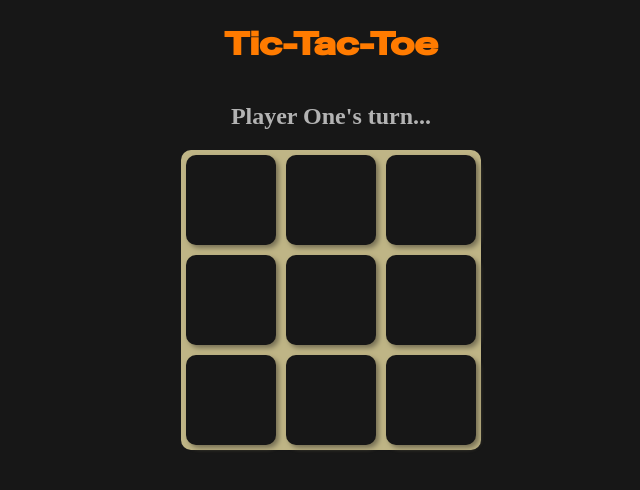
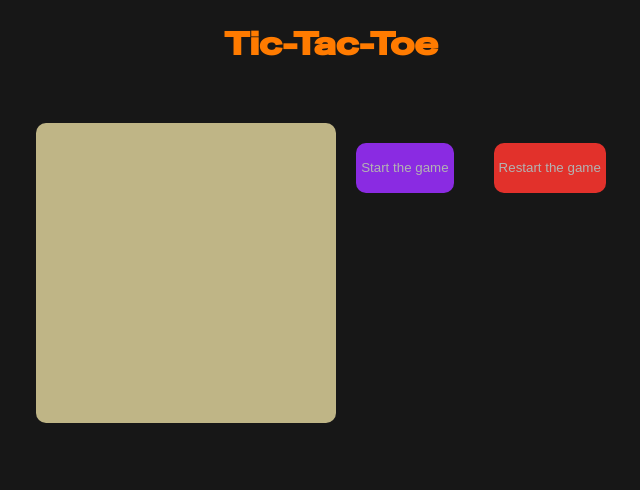
Before and after one commit to MaxKamenskii/tic-tac-toe-top, a plain HTML site: page index.html in a window 1280 px wide. Shown: the whole page, without its empty margins (309-949 px from the left). Drawn offline with Linux system fonts and the light colour scheme.

Commit message:
Add buttons to test

```diff
--- a/index.html
+++ b/index.html
@@ -15,7 +15,10 @@
     </div>
     <div class="content">
         <div class="container">
+
         </div>
+        <button class="startButton" id="startButton">Start the game</button>
+        <button class="restartButton" id="restartButton">Restart the game</button>
     </div>
 </body>
 </html>
--- a/script.js
+++ b/script.js
@@ -184,10 +184,14 @@ printNewRound();
 };
 
 
+
 function screenController() {
-    const game = GameController();
+    let game = GameController();
     const playerTurnDiv = document.querySelector('.turn');
     const boardDiv = document.querySelector('.container')
+
+    const startButton = document.querySelector("#startButton");
+    const restartButton = document.querySelector("#restartButton");
 
     const updateScreen = () => {
         // clear the board
@@ -228,7 +232,8 @@ function screenController() {
     }
 boardDiv.addEventListener("click", clickHandlerBoard);
 
-updateScreen()
+startButton.addEventListener("click", updateScreen)
+
 
 }
 screenController()
--- a/styles.css
+++ b/styles.css
@@ -80,3 +80,45 @@ h2{
     justify-content: center;
     color: var(--text-color)
 }
+
+.modal {
+    width: 300px;
+    height: 400px;
+    background-color: #787155;
+    display: flex;
+    flex-direction: column;
+    position: relative;
+}
+
+.playerPic {
+    height: 50px;
+}
+
+.startButton {
+    color: var(--text-color);
+    height: 50px;
+    width: auto;
+    padding: 5px;
+    margin: 20px;
+    border-radius: 10px;
+    background-color: blueviolet;
+    transition: 200ms;
+}
+.startButton:hover {
+        scale: 1.1;
+        cursor: pointer;
+}
+.restartButton {
+    color: var(--text-color);
+    height: 50px;
+    width: auto;
+    padding: 5px;
+    margin: 20px;
+    border-radius: 10px;
+    background-color: rgb(226, 49, 43);
+    transition: 200ms;
+}
+.restartButton:hover {
+        scale: 1.1;
+        cursor: pointer;
+}
```
